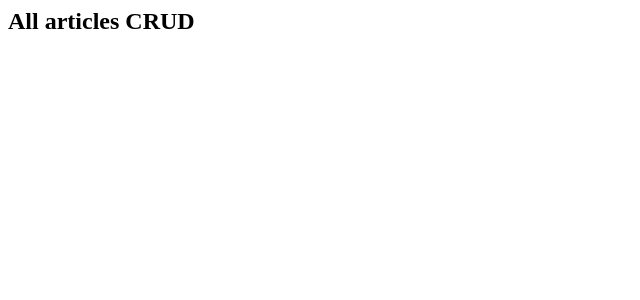
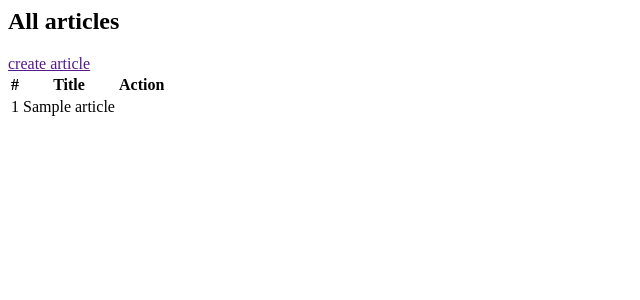
Before and after one commit to Evgenij-pb/my-07102022-classwork, a PHP site: template app/source/views/pages/admin_index_page.php in a window 1280 px wide. Shown: the top 300 px of the page, without its empty margins (0-640 px from the left). Run offline with PHP 8.4, Linux system fonts and the light colour scheme; the template is opened without the code that fills it: most values are stand-ins (such as "Sample title", 1, 10 or a date in 2020); data that the repository does not hold is empty.

Commit message:
all articles show

```diff
--- a/app/source/views/pages/admin_index_page.php
+++ b/app/source/views/pages/admin_index_page.php
@@ -1 +1,22 @@
-<h2>All articles CRUD</h2>
+<h2>All articles</h2>
+<a href="<?= \core\Route::url('admin', 'create') ?>">create article</a>
+<table>
+    <thead>
+    <tr>
+        <th>#</th>
+        <th>Title</th>
+        <th>Action</th>
+    </tr>
+    </thead>
+    <tbody>
+        <?php if (!empty($articles)): ?>
+            <?php foreach ($articles as $article): ?>
+                <tr>
+                    <td><?= $article['id'] ?></td>
+                    <td><?= $article['title'] ?></td>
+                    <td><!--SDSD--></td>
+                </tr>
+            <?php endforeach; ?>
+        <?php endif; ?>
+    </tbody>
+</table>
```
